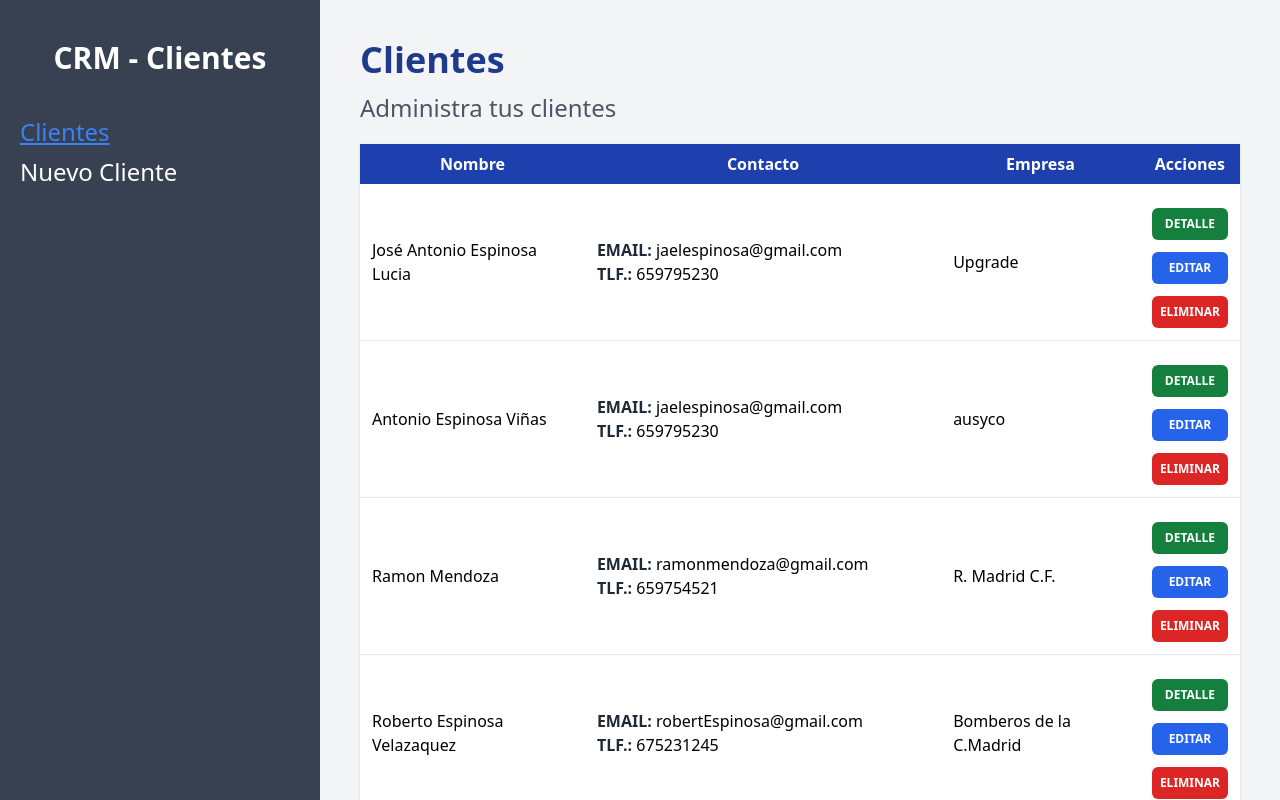
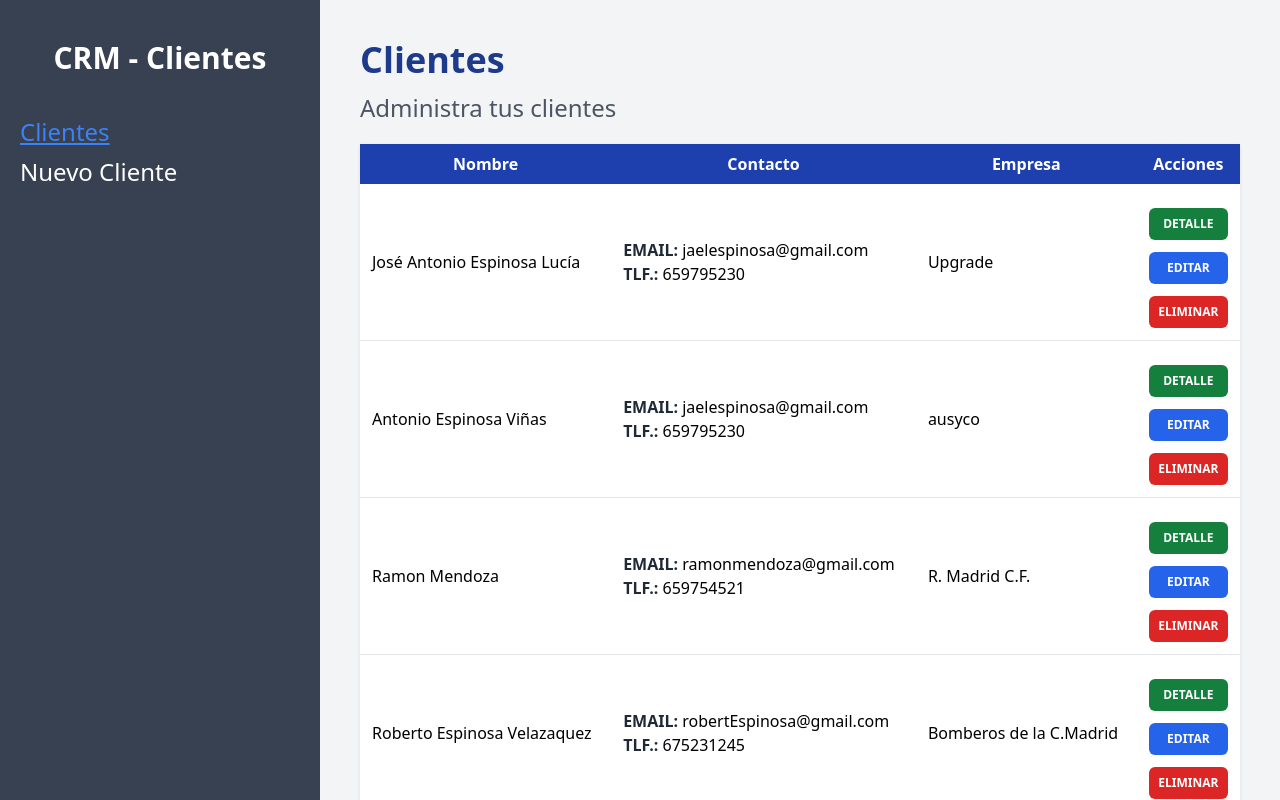
Before and after one commit to jaelEspinosa/React-crm-Clientes, a React (Vite) app: page /clientes in a window 1280 px wide. Built offline with nearby package versions, Linux system fonts and the light colour scheme; data requests are answered from the project's data file.

Commit message:
add delete and edit

```diff
--- a/db.json
+++ b/db.json
@@ -1,11 +1,11 @@
 {
   "clientes": [
     {
-      "nombre": "José Antonio Espinosa Lucia",
+      "nombre": "José Antonio Espinosa Lucía",
       "empresa": "Upgrade",
       "email": "jaelespinosa@gmail.com",
       "telefono": "659795230",
-      "notas": "Academia de desarrollo web",
+      "notas": "Academia de desarrollo web y otra materias",
       "id": 2
     },
     {
@@ -49,20 +49,12 @@
       "id": 7
     },
     {
-      "nombre": "Abel Cabezon Romano",
+      "nombre": "Abel Cabeza Román",
       "empresa": "upgrade",
-      "email": "abelcabezonromano@bootcamp.com",
+      "email": "abelcabeza@gmail.com",
       "telefono": "654213212",
-      "notas": "",
+      "notas": "Es profe en Upgrade hub",
       "id": 8
-    },
-    {
-      "nombre": "Jesus Romero De La Puebla",
-      "empresa": "El Parraque",
-      "email": "jesusromepue@gmail.com",
-      "telefono": "",
-      "notas": "Es un paleto del Campo",
-      "id": 9
     }
   ]
 }
--- a/src/components/Clientes.jsx
+++ b/src/components/Clientes.jsx
@@ -1,7 +1,7 @@
 import React from 'react'
 import { useNavigate } from 'react-router-dom'
 
-const Clientes = ({cliente}) => {
+const Clientes = ({cliente, handleEliminar}) => {
   const{nombre, empresa, email, telefono, notas, id}= cliente
   const navigate = useNavigate()
   return (
@@ -24,12 +24,14 @@
         <button
         type='button'
         className='bg-blue-600 hover:bg-blue-800 transition duration-300 block w-full text-white p-2 uppercase font-bold text-xs mt-3 rounded-md'
+        onClick={()=> navigate(`/clientes/editar/${id}`)}
         >Editar</button>
 
 
         <button
         type='button'
         className='bg-red-600 hover:bg-red-800 transition duration-300 selection:block w-full text-white p-2 uppercase font-bold text-xs mt-3 rounded-md'
+        onClick={()=> handleEliminar(id)}
         >Eliminar</button>
       </td>
       </tr>
--- a/src/components/Formulario.jsx
+++ b/src/components/Formulario.jsx
@@ -2,10 +2,11 @@
 import {Formik, Form, Field} from 'formik'
 import * as Yup from 'yup'
 import Errors from './Errors'
-import { useNavigate } from 'react-router-dom'
+import { useNavigate, useParams } from 'react-router-dom'
+import Spinner from './spinner'
 
-const Formulario = () => {
-
+const Formulario = ({cliente, cargando}) => {
+    const { id } = useParams()
     const navigate = useNavigate()
 
     const nuevoClienteSchema = Yup.object().shape({
@@ -27,16 +28,37 @@
 
     const handleSubmit = async (valores)=>{
         try{
+            let respuesta
+            if(cliente.id){
+
+              //Editando registro
+
+               const url= `http://localhost:4000/clientes/${id}`
+
+               respuesta = await fetch(url, {
+               method:'PUT',
+               body: JSON.stringify(valores),
+               headers:{
+                   'Content-Type': 'application/json'
+               }
+           })
+
+            }else{
+
+                //nuevo registro
+
               const url= 'http://localhost:4000/clientes'
 
-           const respuesta = await fetch(url, {
+               respuesta = await fetch(url, {
                method:'POST',
                body: JSON.stringify(valores),
                headers:{
                    'Content-Type': 'application/json'
                }
            })
-           console.log('respuesta',respuesta)
+
+            }
+
             const resultado = await respuesta.json()
            /* console.log(resultado) */
            navigate('/clientes')
@@ -45,18 +67,21 @@
         }
     }
   return (
+      cargando ? <Spinner/> :  (
+
 
                     <div className='bg-white mt-10 px-5 py-10 rounded-md shadow-md md:w-3/4 mx-auto'>
-       <h1 className='text-gray-600 font-bold text-xl uppercase text-center '>Agregar Cliente</h1>
+                    <h1 className='text-gray-600 font-bold text-xl uppercase text-center '>{cliente?.nombre ? 'Editar Cliente' : 'Agregar Cliente'}</h1>
 
                     <Formik
                             initialValues={{
-                 nombre: '',
-                 empresa: '',
-                 email: '',
-                 telefono: '',
-                 notas:'',
+                                nombre: cliente?.nombre ?? "",
+                                empresa: cliente?.empresa ?? "",
+                                email: cliente?.email ?? "",
+                                telefono: cliente?.telefono ?? "",
+                                notas:cliente?.notas ?? "",
                             }}
+                            enableReinitialize={true}
                             onSubmit={async (values,{resetForm})=>{
                                 await handleSubmit(values)
 
@@ -158,7 +183,7 @@
                             </div>
                             <input
                                 type="submit"
-                 value="Agregar Cliente"
+                                value={cliente?.nombre ? 'Guardar Cambios' : 'Agregar Cliente'}
                                 className='mt-5 w-full bg-gray-700 text-white uppercase font-bold text-lg '
                             />
                             </Form>
@@ -166,7 +191,14 @@
                     </Formik>
 
                     </div>
-  )
+                ))
+
+} // end component function
+
+Formulario.defaultProps = {
+    cliente: {},
+    cargando: false
 }
 
+
 export default Formulario
--- a/src/components/Spinner.jsx
+++ b/src/components/Spinner.jsx
@@ -3,7 +3,8 @@
 
 const Spinner = () => {
   return (
-    <div className="sk-cube-grid">
+    <div className='container'>
+<div className="sk-cube-grid">
   <div className="sk-cube sk-cube1"></div>
   <div className="sk-cube sk-cube2"></div>
   <div className="sk-cube sk-cube3"></div>
@@ -14,6 +15,8 @@
   <div className="sk-cube sk-cube8"></div>
   <div className="sk-cube sk-cube9"></div>
 </div>
+    </div>
+
   )
 }
 
--- a/src/paginas/EditarCliente.jsx
+++ b/src/paginas/EditarCliente.jsx
@@ -1,11 +1,47 @@
-import React from 'react'
-import { Outlet } from 'react-router-dom'
+import React, { useEffect, useState } from 'react'
+import { Outlet, useParams } from 'react-router-dom'
+import Formulario from '../components/Formulario'
 
 const EditarCliente = () => {
+  const { id } = useParams()
+
+  const [cargando, setCargando]= useState(false)
+  const [cliente, setCliente]=useState({})
+  useEffect(()=>{
+    setCargando(true)
+    const obtenerCliente = async ()=>{
+
+        try{
+           const url = `http://localhost:4000/clientes/${id}`
+           const respuesta = await fetch(url)
+           const resultado = await respuesta.json()
+           setCliente(resultado)
+
+
+        }catch(error){
+            console.log(error)
+        }
+
+        setCargando(false)
+    }
+   obtenerCliente()
+
+
+},[])
   return (
     <div>
-        <h1>EditarCliente.jsx</h1>
-        <Outlet/>
+        {Object.keys(cliente).length === 0 ?
+   <p className = 'mt-3 text-2xl text-gray-600 underline mb-20 font-bold '>ESTE ID DE CLIENTE NO EXISTE</p> :(
+     <>
+        <h1 className='font-black text-4xl text-blue-900'>Editar Cliente</h1>
+            <p className = 'mt-3 text-2xl text-gray-600'>Cambia los datos para guardarlos</p>
+            <Formulario
+              cliente = {cliente}
+              cargando = {cargando}
+            />
+     </>
+   )}
+
     </div>
   )
 }
--- a/src/paginas/Inicio.jsx
+++ b/src/paginas/Inicio.jsx
@@ -28,6 +28,24 @@
 
 
   },[])
+  const handleEliminar = async id => {
+    const confirmar = confirm('Deseas Eliminar el Registro?')
+    if(confirmar){
+      try{
+            const url= `http://localhost:4000/clientes/${id}`
+            console.log
+            const respuesta = await fetch(url, {
+              method:'DELETE'
+          })
+           await respuesta.json()
+       const arrayClientes = clientes.filter(cliente => cliente.id !== id)
+       setClientes(arrayClientes)
+      }catch(error){
+           console.log(error)
+      }
+
+    }
+  }
 
   return (
     <div >
@@ -49,8 +67,10 @@
               </thead>
         <tbody>
                     {clientes.map(cliente=>(
-                <Clientes cliente ={cliente}
+                <Clientes
+                  cliente ={cliente}
                   key={cliente.id}
+                  handleEliminar={handleEliminar}
                 />
                 ))}
         </tbody>
--- a/src/styles/Spinner.css
+++ b/src/styles/Spinner.css
@@ -1,3 +1,11 @@
+ .container{
+
+   display: flex;
+   width: 100vw;
+   height: 100vh;
+   align-items: center;
+   justify-content: center;
+ }
 .sk-cube-grid {
     width: 40px;
     height: 40px;
```
Lines whose indentation alone changed are shown as unchanged.
